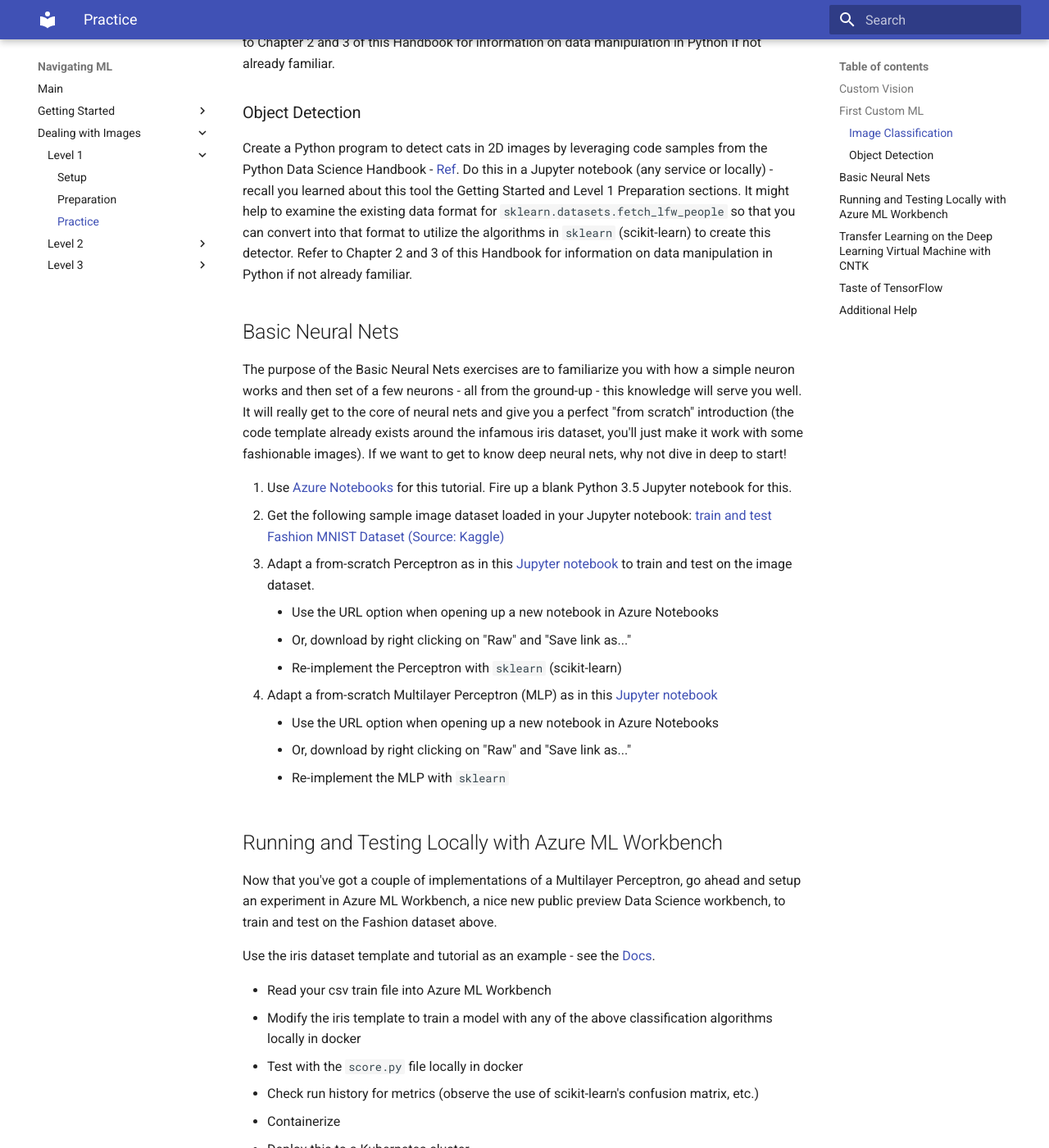
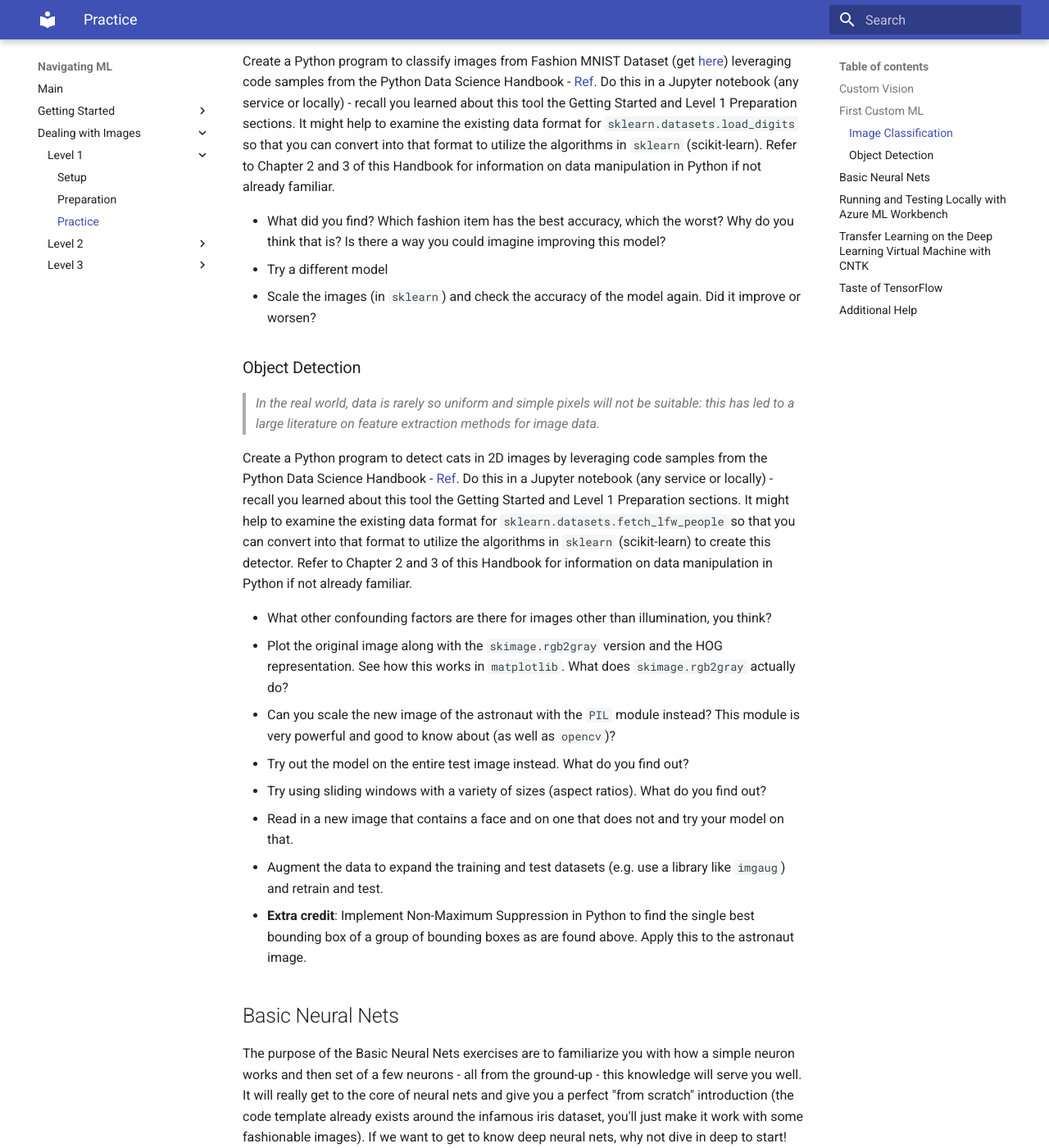
Before and after one commit to michhar/navigating-ml, an MkDocs documentation site: the page built from docs/level1/level1_practice.md, in a window 1280 px wide and 1400 px high, scrolled down 650 px. Shown: the whole window at 82% size. Built offline with MkDocs 1.6.1 and Material for MkDocs 9.7.7, drawn with Linux system fonts in a browser that asks for light colours; old or Windows-style settings are respelled for this version of MkDocs; some of the changed text lies outside the part shown.

Commit message:
added thought-provoking questions

```diff
--- a/docs/level1/level1_practice.md
+++ b/docs/level1/level1_practice.md
@@ -8,13 +8,34 @@
 
 ## First Custom ML
 
+For these two problems, it is recommended to go through the code from the original source line by line in whatever fashion you see fit so that you really understand what is happening.
+
+> TIPS:  Place all imports at the top of the notebook.  Call the training data something consistent thoughout all of your work (X_train -> training data, y_train -> labels, X_test -> test data...).
+
 ### Image Classification
 
 Create a Python program to classify images from Fashion MNIST Dataset (get [here](https://www.kaggle.com/zalando-research/fashionmnist/data)) leveraging code samples from the Python Data Science Handbook - [Ref](https://jakevdp.github.io/PythonDataScienceHandbook/05.02-introducing-scikit-learn.html#Application:-Exploring-Hand-written-Digits).  Do this in a Jupyter notebook (any service or locally) - recall you learned about this tool the Getting Started and Level 1 Preparation sections.  It might help to examine the existing data format for `sklearn.datasets.load_digits` so that you can convert into that format to utilize the algorithms in `sklearn` (scikit-learn).  Refer to Chapter 2 and 3 of this Handbook for information on data manipulation in Python if not already familiar.
 
+- What did you find?  Which fashion item has the best accuracy, which the worst?  Why do you think that is?  Is there a way you could imagine improving this model?
+- Try a different model
+- Scale the images (in `sklearn`) and check the accuracy of the model again.  Did it improve or worsen?
+
+
+
 ### Object Detection
 
+> _In the real world, data is rarely so uniform and simple pixels will not be suitable: this has led to a large literature on feature extraction methods for image data._
+
 Create a Python program to detect cats in 2D images by leveraging code samples from the Python Data Science Handbook - [Ref](https://jakevdp.github.io/PythonDataScienceHandbook/05.14-image-features.html).  Do this in a Jupyter notebook (any service or locally) - recall you learned about this tool the Getting Started and Level 1 Preparation sections.  It might help to examine the existing data format for `sklearn.datasets.fetch_lfw_people` so that you can convert into that format to utilize the algorithms in `sklearn` (scikit-learn) to create this detector.  Refer to Chapter 2 and 3 of this Handbook for information on data manipulation in Python if not already familiar.
+
+- What other confounding factors are there for images other than illumination, you think?
+- Plot the original image along with the `skimage.rgb2gray` version and the HOG representation.  See how this works in `matplotlib`.  What does `skimage.rgb2gray` actually do?
+- Can you scale the new image of the astronaut with the `PIL` module instead?  This module is very powerful and good to know about (as well as `opencv`)?
+- Try out the model on the entire test image instead.  What do you find out?
+- Try using sliding windows with a variety of sizes (aspect ratios).  What do you find out?
+- Read in a new image that contains a face and on one that does not and try your model on that.
+- Augment the data to expand the training and test datasets (e.g. use a library like `imgaug`) and retrain and test.
+- **Extra credit**:  Implement Non-Maximum Suppression in Python to find the single best bounding box of a group of bounding boxes as are found above.  Apply this to the astronaut image.
 
 
 ## Basic Neural Nets
```
Also changed, not shown: docs/imgs/fashion_mnist.png (added).
